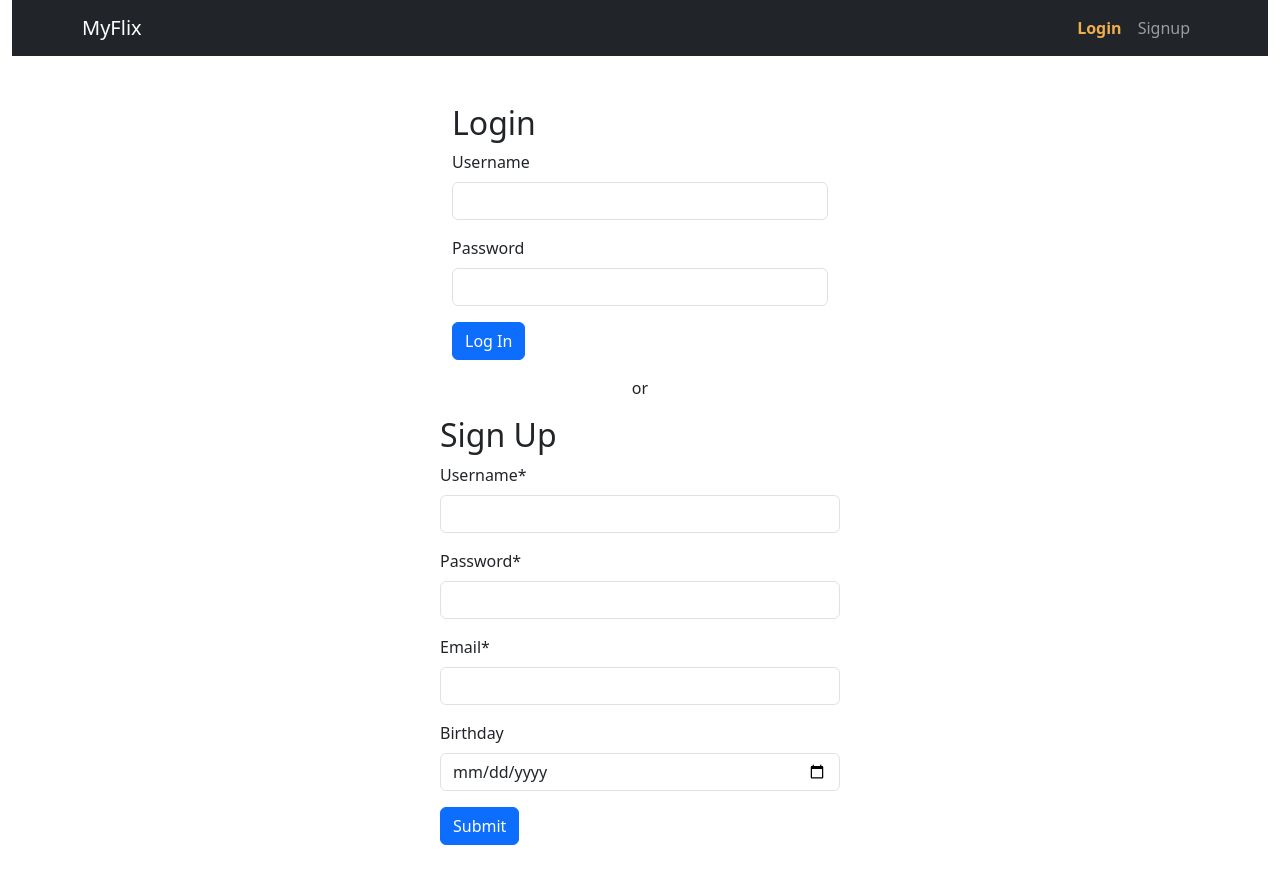
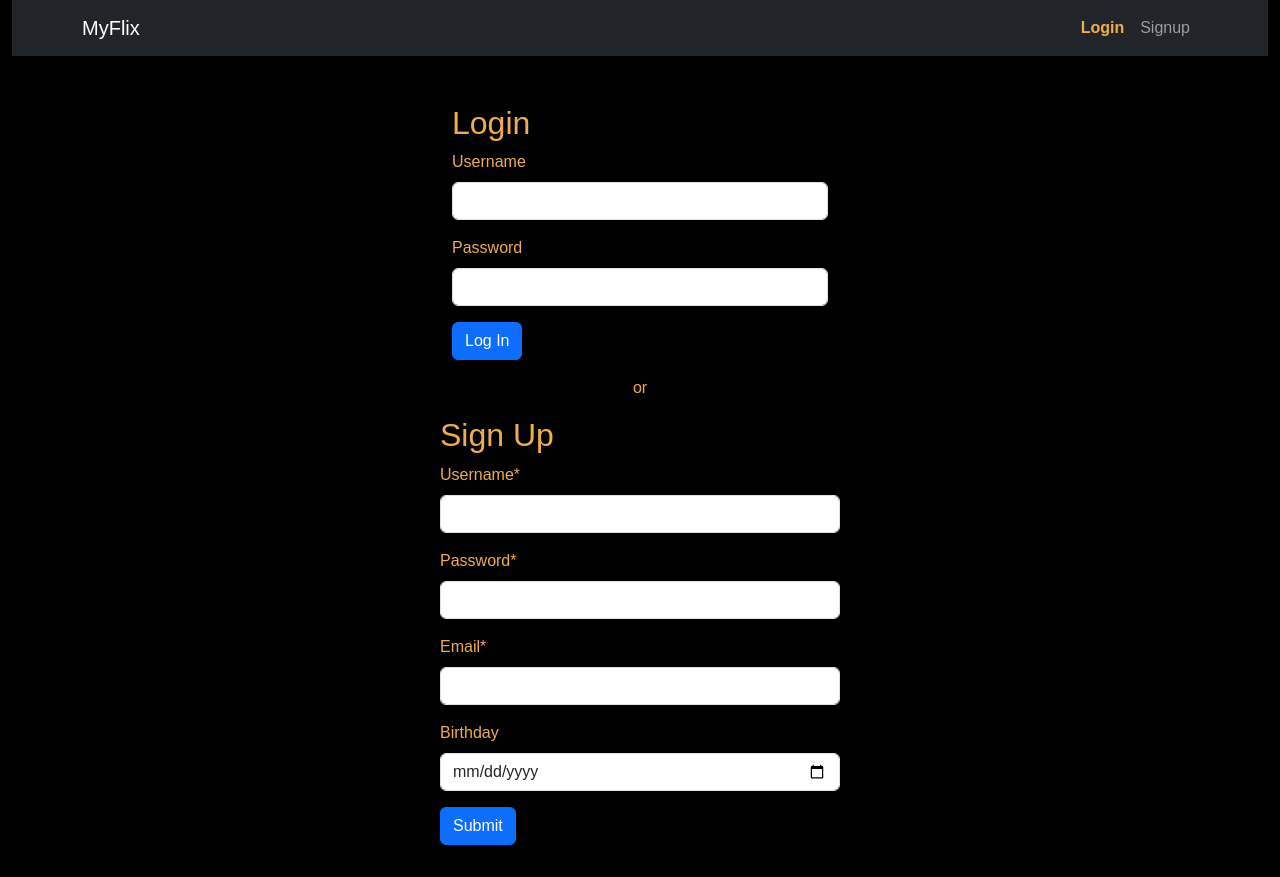
Before and after one commit to jolantasi/myFlix-client, a React (Vite) app: page /login in a window 1280 px wide. Built offline with nearby package versions, Linux system fonts and the light colour scheme.

Commit message:
Add project README

```diff
--- a/src/components/main-view/main-view.scss
+++ b/src/components/main-view/main-view.scss
@@ -1,14 +1,45 @@
-.back-button {
-  padding: 4px 12px;
-  color: whitesmoke;
-  background-color: dodgerblue;
-  border: none;
-  border-radius: 4px;
-}
 
-// src/main-view/main-view.scss or src/App.scss
 
 .navbar-nav .nav-link.active {
   font-weight: bold;
   color: #f0ad4e !important; // golden highlight
 }
+
+body, html, #root {
+  background-color: #000000; /* black background */
+  color: #f0ad4e; /* golden text */
+  min-height: 100%;
+  font-family: Arial, sans-serif; /* optional: classy font */
+}
+
+.main-view {
+  padding: 1rem;
+}
+
+/* Cards, forms, alerts */
+.card, .alert, .form-control {
+  background-color: #1a1a1a; /* slightly lighter black for contrast */
+  color: #f0ad4e; /* golden text */
+  border: 1px solid #333; /* optional border */
+}
+
+/* Links */
+a {
+  color: #FFD700;
+}
+
+a:hover {
+  color: #FFC107; /* slightly brighter gold on hover */
+}
+
+/* Buttons */
+.btn {
+  background-color: #FFD700;
+  color: #000000;
+  border: none;
+}
+
+.btn:hover {
+  background-color: #FFC107;
+  color: #000000;
+}
```
Also changed, not shown: 1 other file (tests, documents, lock files or other folders).
